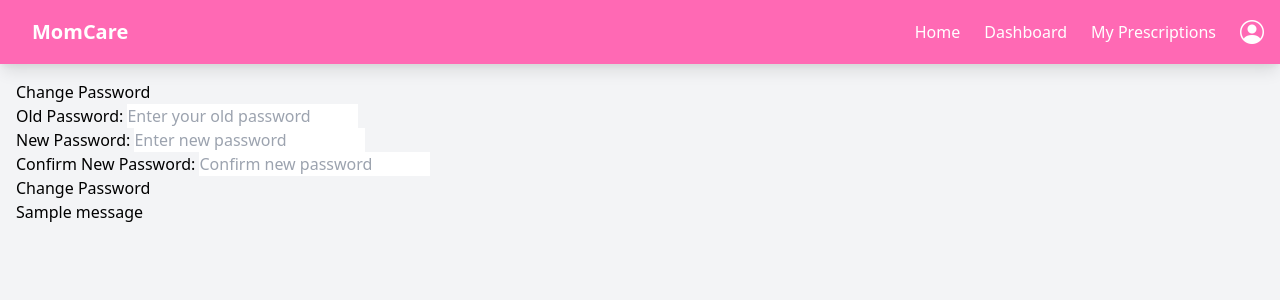
After one commit to allankalema/healthcaresystem, a Django app: page /change-password/ in a window 1280 px wide. The commit adds this page. Shown: the top 300 px of the page. Run offline with Django 5.2, Linux system fonts and the light colour scheme; a user stored in the database is signed in; tables that the repository leaves empty hold one stand-in row (values such as "Sample post"); one stand-in notice (Sample message) is shown.

Commit message:
password update

```diff
--- a/accounts/forms.py
+++ b/accounts/forms.py
@@ -1,5 +1,5 @@
 from django import forms
-from django.contrib.auth.forms import UserCreationForm
+from django.contrib.auth.forms import UserCreationForm, PasswordChangeForm
 from django.core.exceptions import ValidationError
 from .models import User,Location, Patient
 
@@ -68,3 +68,20 @@ class PatientForm(forms.ModelForm):
             'date_of_last_period': forms.DateInput(attrs={'class': 'form-input', 'type': 'date'}),
             'occupation': forms.TextInput(attrs={'class': 'form-input', 'placeholder': 'Enter your occupation'}),
         }
+
+class CustomPasswordChangeForm(PasswordChangeForm):
+    old_password = forms.CharField(
+        widget=forms.PasswordInput(attrs={'class': 'form-input', 'placeholder': 'Enter your old password'}),
+        label="Old Password"
+    )
+    new_password1 = forms.CharField(
+        widget=forms.PasswordInput(attrs={'class': 'form-input', 'placeholder': 'Enter new password'}),
+        label="New Password"
+    )
+    new_password2 = forms.CharField(
+        widget=forms.PasswordInput(attrs={'class': 'form-input', 'placeholder': 'Confirm new password'}),
+        label="Confirm New Password"
+    )
+
+    class Meta:
+        fields = ['old_password', 'new_password1', 'new_password2']
--- a/accounts/urls.py
+++ b/accounts/urls.py
@@ -12,6 +12,7 @@ urlpatterns = [
 
     path('signup/', signup, name='signup'),
     path('additional-details/<int:user_id>/', additional_details, name='additional_details'),
+    path('change-password/', change_password, name='change_password'),
 
 
 
--- a/accounts/views.py
+++ b/accounts/views.py
@@ -1,5 +1,7 @@
 from django.contrib.auth import authenticate, login
 from django.shortcuts import render, redirect
+from django.contrib.auth import update_session_auth_hash
+from django.contrib.auth.forms import PasswordChangeForm
 from django.contrib import messages
 from .forms import *
 from django.contrib.auth.decorators import login_required
@@ -91,3 +93,21 @@ def forgot_password(request):
 
 def reset_password(request):
     return render(request, 'accounts/reset_password.html')
+
+@login_required
+def change_password(request):
+    if request.method == 'POST':
+        form = CustomPasswordChangeForm(request.user, request.POST)
+        if form.is_valid():
+            form.save()  # Change the password
+            update_session_auth_hash(request, form.user)  # Keep the user logged in after password change
+            messages.success(request, 'Your password has been updated successfully!')
+            return redirect('home')  # Redirect to home after success
+        else:
+            for field, errors in form.errors.items():
+                for error in errors:
+                    messages.error(request, f"{field}: {error}")
+    else:
+        form = CustomPasswordChangeForm(request.user)
+
+    return render(request, 'accounts/change_password.html', {'form': form})
--- /dev/null
+++ b/templates/accounts/change_password.html
@@ -0,0 +1,18 @@
+{% extends 'base.html' %}
+
+{% block content %}
+  <div class="form-container">
+    <h2>Change Password</h2>
+    <form method="POST">
+      {% csrf_token %}
+      {{ form.as_p }}
+      <button type="submit" class="btn btn-primary">Change Password</button>
+    </form>
+
+    {% for message in messages %}
+      <div class="alert {% if message.tags %}alert-{{ message.tags }}{% else %}alert-info{% endif %}">
+        {{ message }}
+      </div>
+    {% endfor %}
+  </div>
+{% endblock %}
--- a/templates/base.html
+++ b/templates/base.html
@@ -82,7 +82,7 @@
                     <div id="dropdown-menu" class="hidden absolute right-0 mt-2 w-48 bg-white rounded-lg shadow-lg py-2 z-50">
                         <a href="#" class="block px-4 py-2 text-gray-800 hover:bg-hotpink-light">Update Profile</a>
                         <a href="#" class="block px-4 py-2 text-gray-800 hover:bg-hotpink-light">Emergency</a>
-                        <a href="#" class="block px-4 py-2 text-gray-800 hover:bg-hotpink-light">Change Password</a>
+                        <a href="{% url 'change_password' %}" class="block px-4 py-2 text-gray-800 hover:bg-hotpink-light">Change Password</a>
                         <a href="{% url 'login' %}" class="block px-4 py-2 text-gray-800 hover:bg-hotpink-light">Login</a>
                         <a href="{% url 'signup' %}" class="block px-4 py-2 text-gray-800 hover:bg-hotpink-light">Signup</a>
                         <a href="#" class="block px-4 py-2 text-gray-800 hover:bg-hotpink-light">Logout</a>
```
Also changed, not shown: db.sqlite3.
